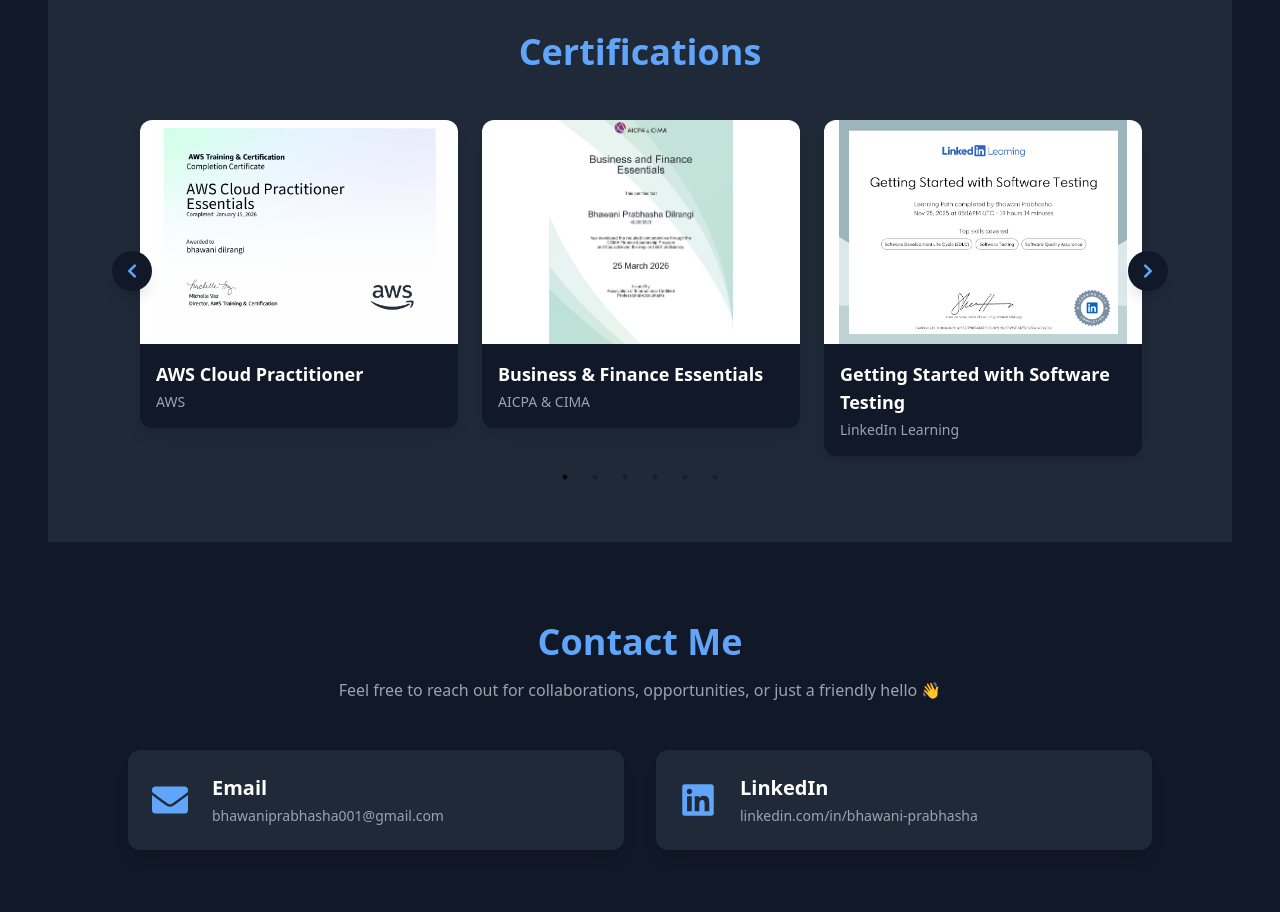
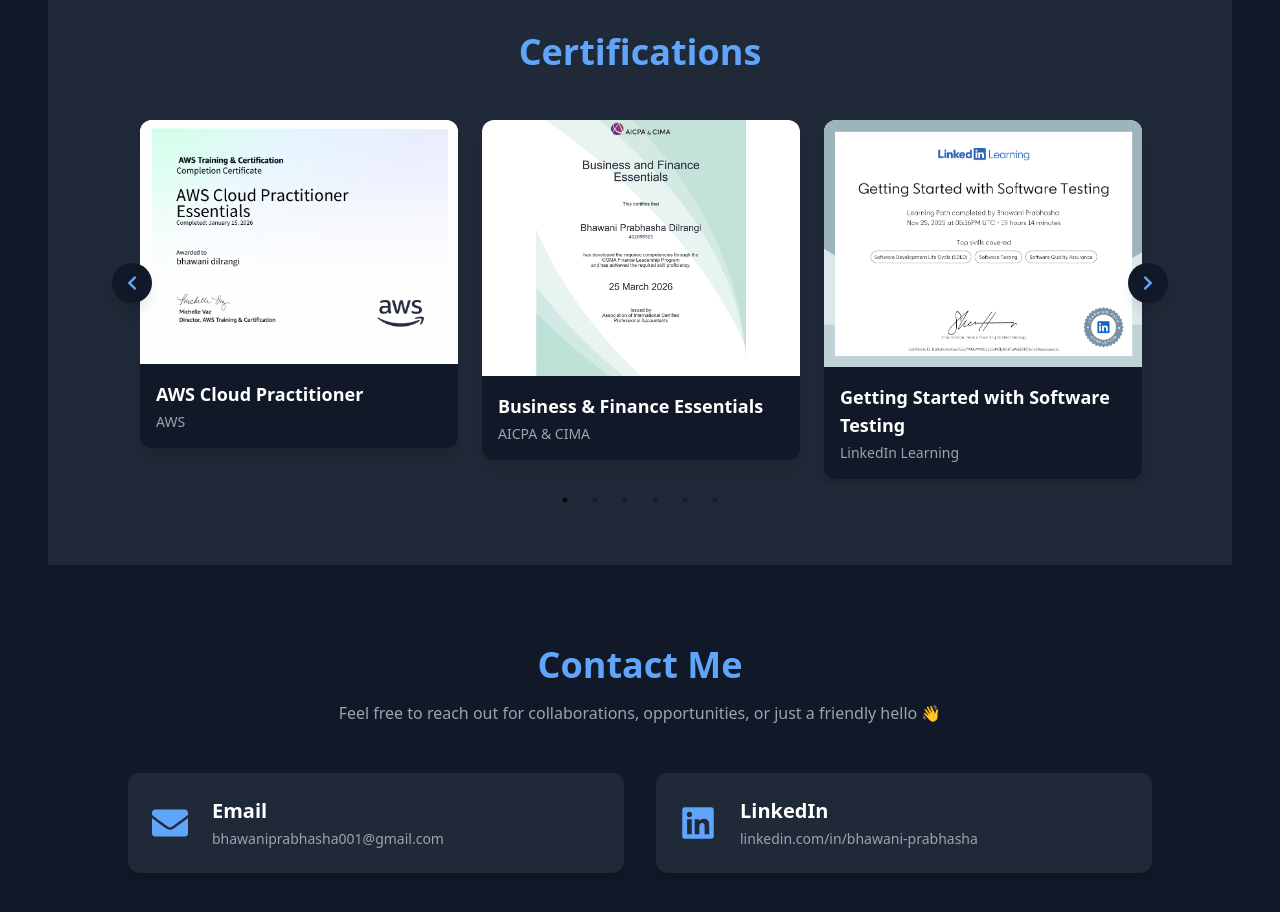
Before and after one commit to BhawaniPrabhasha/bhawani-prabhasha, a React (Vite) app: page / in a window 1280 px wide. Shown: the part 3180-4092 px from the top of the page. Built offline with nearby package versions, Linux system fonts and the light colour scheme.

Commit message:
update certification

```diff
--- a/src/components/Certifications.jsx
+++ b/src/components/Certifications.jsx
@@ -118,7 +118,7 @@
                     <img
                       src={cert.image}
                       alt={cert.title}
-                      className="w-full h-56 object-contain"
+                      className="w-full h-auto max-h-64 object-contain"
                     />
                   </div>
 
```
